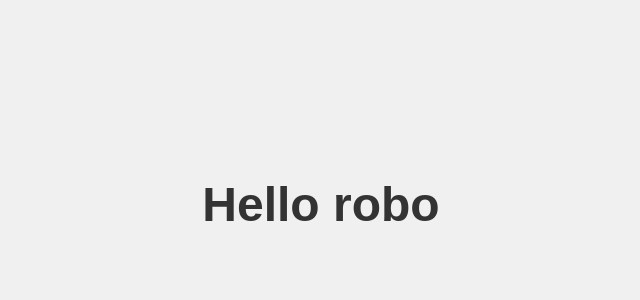
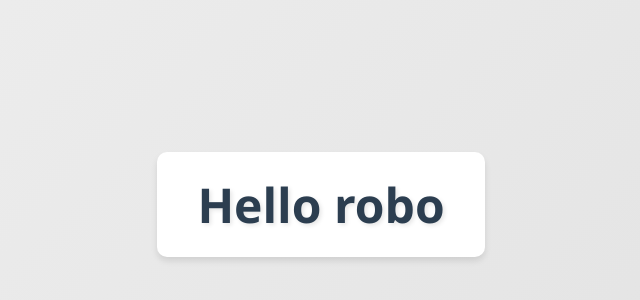
Before and after one commit to robomon1/hello-robo, a plain HTML site: page index.html in a window 1280 px wide. Shown: the part 196-496 px from the top of the page, without its empty margins (319-959 px from the left). Drawn offline with Linux system fonts and the light colour scheme.

Commit message:
Enhanced CSS styling

```diff
--- a/index.html
+++ b/index.html
@@ -6,17 +6,26 @@
     <title>Hello Robo</title>
     <style>
         body {
-            font-family: Arial, sans-serif;
+            font-family: 'Segoe UI', Tahoma, Geneva, Verdana, sans-serif;
             display: flex;
             justify-content: center;
             align-items: center;
             height: 100vh;
             margin: 0;
-            background-color: #f0f0f0;
+            background: linear-gradient(135deg, #f0f0f0 0%, #e0e0e0 100%);
         }
         h1 {
             font-size: 48px;
-            color: #333;
+            color: #2c3e50;
+            text-shadow: 2px 2px 4px rgba(0,0,0,0.1);
+            padding: 20px 40px;
+            border-radius: 10px;
+            background: white;
+            box-shadow: 0 4px 6px rgba(0,0,0,0.1);
+            transition: transform 0.3s ease;
+        }
+        h1:hover {
+            transform: scale(1.05);
         }
     </style>
 </head>
```
